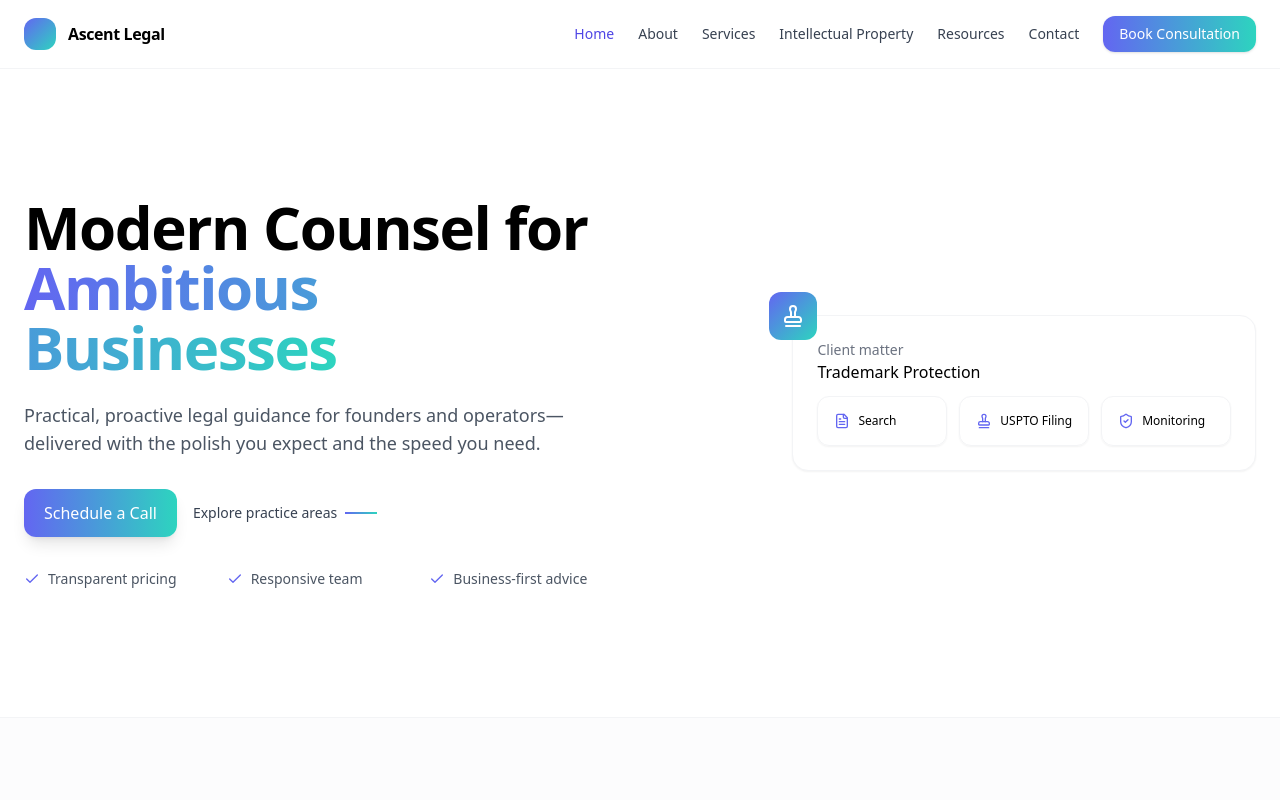
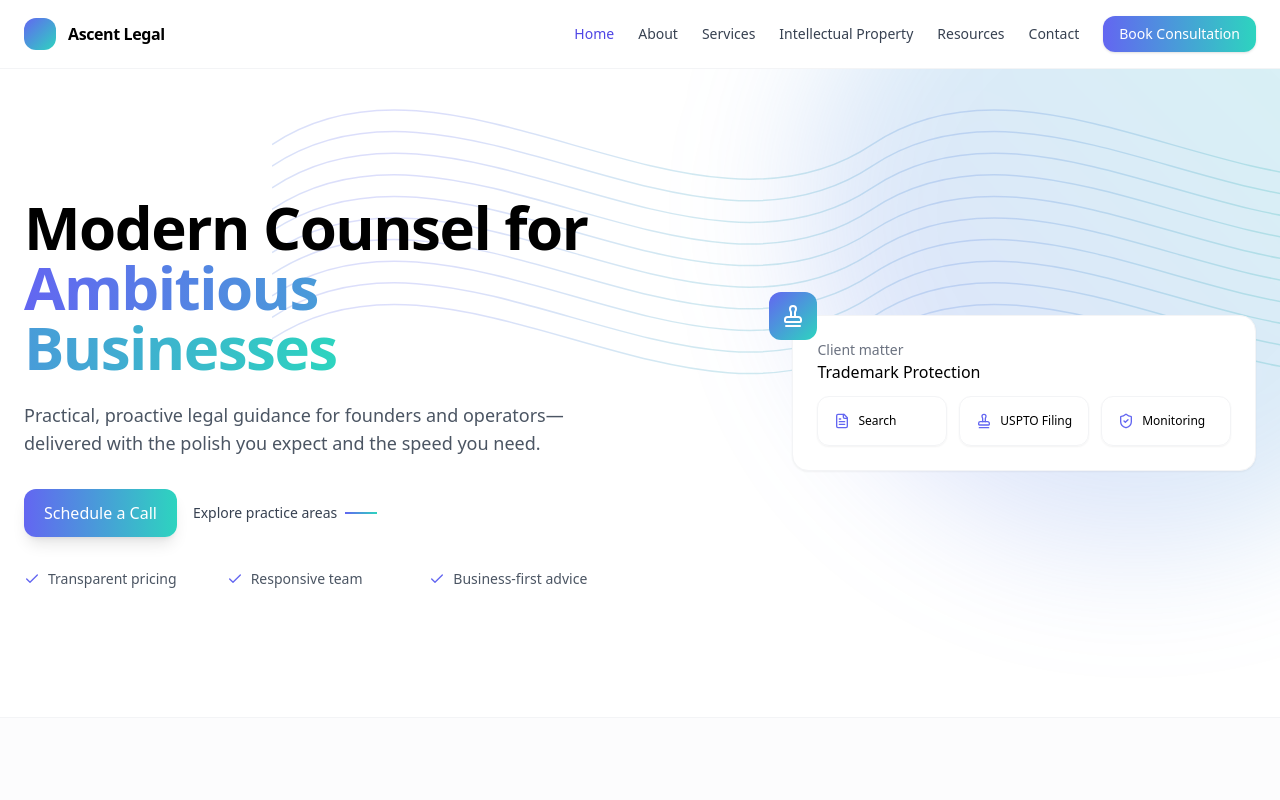
Before and after one commit to ajdreams17/Ascentlegal, a Next.js app: page / in a window 1280 px wide. Shown: the top 800 px of the page. Built offline with nearby package versions, Linux system fonts and the light colour scheme.

Commit message:
Update page.jsx

```diff
--- a/app/page.jsx
+++ b/app/page.jsx
@@ -15,29 +15,45 @@ export default function HomePage() {
     <>
      {/* hero */}
 <section className="relative overflow-hidden bg-white">
-  {/* wave background */}
-  <div aria-hidden="true" className="absolute inset-0 -z-10">
+  {/* decorative: gradient glow + waves (behind content) */}
+  <div aria-hidden="true" className="pointer-events-none absolute inset-0 z-0">
+    {/* soft glow */}
+    <div className="absolute -top-48 -right-48 w-[42rem] h-[42rem] rounded-full bg-gradient-to-tr from-indigo-500/20 to-teal-400/20 blur-3xl" />
+    {/* wave lines */}
     <svg
-      className="absolute top-0 left-0 w-full h-full opacity-20"
-      xmlns="http://www.w3.org/2000/svg"
-      viewBox="0 0 1440 320"
-      preserveAspectRatio="none"
+      className="absolute -top-20 right-[-15%] w-[1200px] h-[700px]"
+      viewBox="0 0 1000 600"
+      fill="none"
+      preserveAspectRatio="xMidYMid slice"
     >
-      <path
-        fill="url(#gradient)"
-        fillOpacity="1"
-        d="M0,96L48,106.7C96,117,192,139,288,149.3C384,160,480,160,576,176C672,192,768,224,864,224C960,224,1056,192,1152,186.7C1248,181,1344,203,1392,213.3L1440,224V0H0Z"
-      ></path>
       <defs>
-        <linearGradient id="gradient" x1="0" y1="0" x2="1" y2="1">
-          <stop offset="0%" stopColor="#6366f1" /> {/* indigo-500 */}
-          <stop offset="100%" stopColor="#14b8a6" /> {/* teal-400 */}
+        <linearGradient id="ascentWave" x1="0" y1="0" x2="1" y2="1">
+          <stop offset="0%" stopColor="#6366F1" />   {/* indigo-500 */}
+          <stop offset="100%" stopColor="#14B8A6" /> {/* teal-500 */}
         </linearGradient>
       </defs>
+
+      {/* 10 offset wave paths for a subtle stacked effect */}
+      {Array.from({ length: 10 }).map((_, i) => {
+        const dy = i * 18; // vertical offset between lines
+        const base = 300 - dy;
+        return (
+          <path
+            key={i}
+            d={`M0 ${base}
+               C 150 ${base - 100}, 350 ${base + 100}, 500 ${base}
+               C 650 ${base - 100}, 850 ${base + 100}, 1000 ${base}`}
+            stroke="url(#ascentWave)"
+            strokeWidth="1.25"
+            opacity="0.22"
+          />
+        );
+      })}
     </svg>
   </div>
 
-        <div className="mx-auto max-w-7xl px-6 py-24 md:py-32 grid md:grid-cols-2 gap-12 items-center">
+  {/* content (kept exactly as you have) */}
+  <div className="relative z-10 mx-auto max-w-7xl px-6 py-24 md:py-32 grid md:grid-cols-2 gap-12 items-center">
     <div>
       <h1 className="text-4xl md:text-6xl font-bold leading-tight tracking-tight">
         Modern Counsel for{" "}
@@ -107,6 +123,7 @@ export default function HomePage() {
     </div>
   </div>
 </section>
+
 
       {/* practice preview */}
       <section id="practice" className="border-t border-gray-100 bg-gray-50/50">
```
Lines whose indentation alone changed are shown as unchanged.
